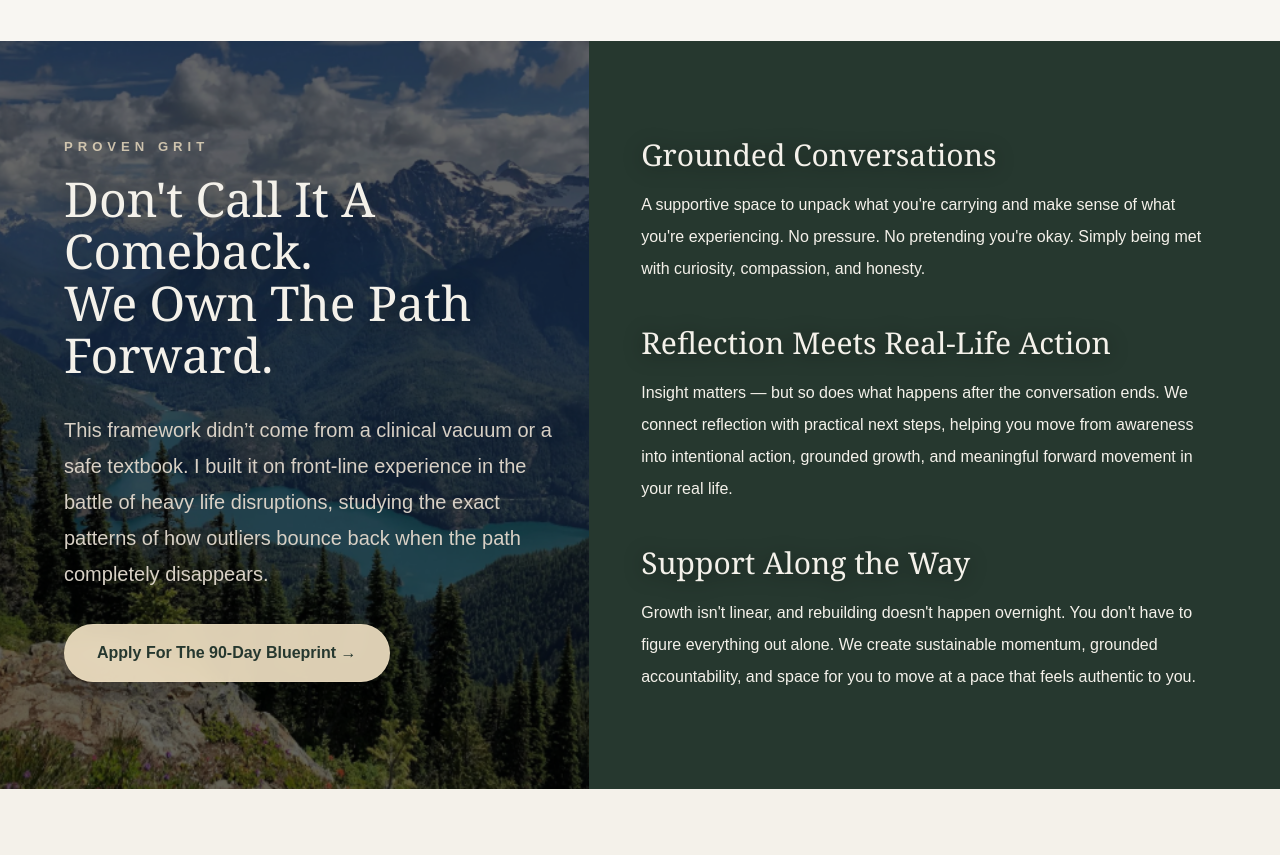
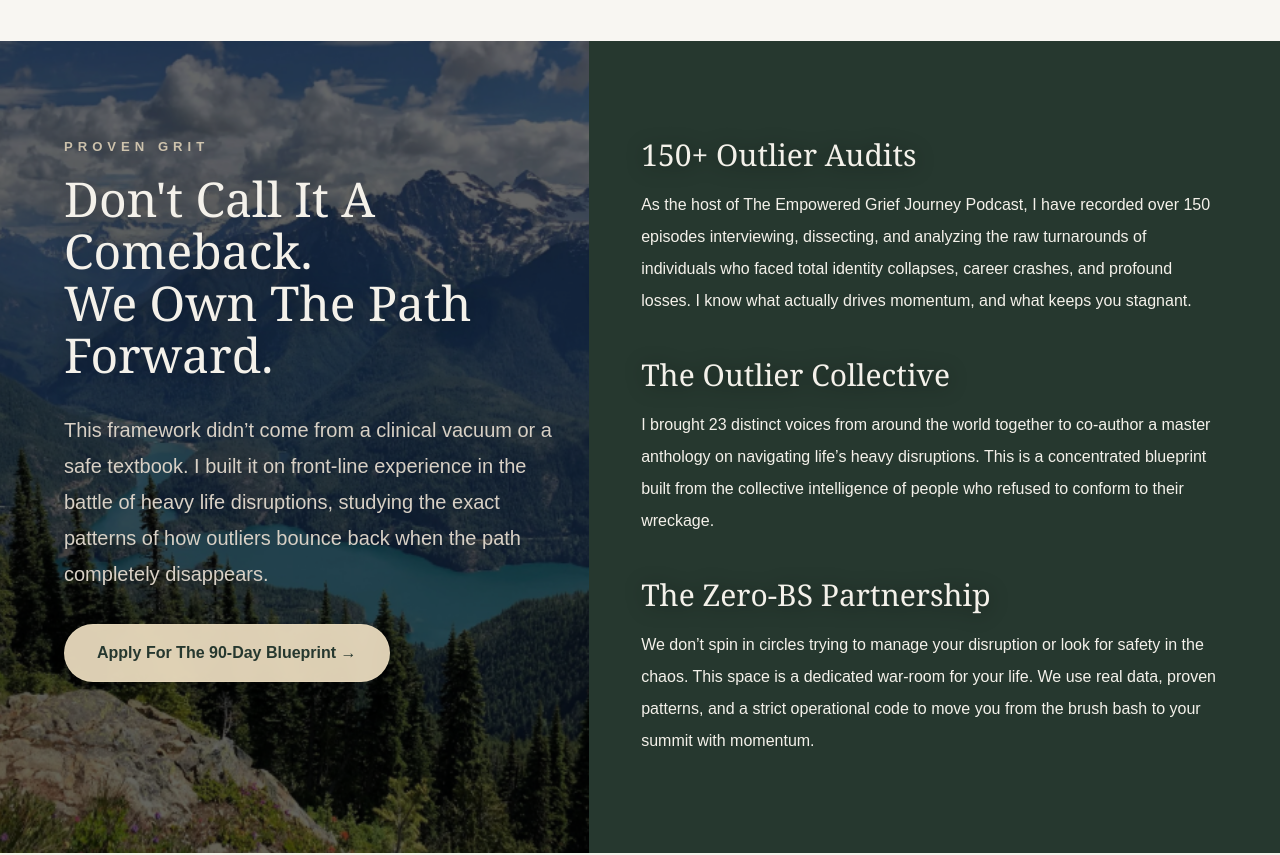
Before and after one commit to mybecomingpath/my-becoming-path, a Next.js app: page / in a window 1280 px wide. Shown: the part 2320-3175 px from the top of the page. Built offline with nearby package versions, Linux system fonts and the light colour scheme.

Commit message:
Update page.tsx

```diff
--- a/app/page.tsx
+++ b/app/page.tsx
@@ -246,33 +246,25 @@ I’m Chris Mamone, and after hosting a podcast with 150+ episodes and writing a
 
     <div className="space-y-10">
       <div className="pl-7">
-        <h3 className="font-serif text-3xl drop-shadow-[0_2px_10px_rgba(0,0,0,0.45)]">Grounded Conversations</h3>
+        <h3 className="font-serif text-3xl drop-shadow-[0_2px_10px_rgba(0,0,0,0.45)]">150+ Outlier Audits</h3>
         <p className="mt-4 leading-8 text-[#F4F1EA]">
-          A supportive space to unpack what you're carrying and make sense of
-          what you're experiencing. No pressure. No pretending you're okay.
-          Simply being met with curiosity, compassion, and honesty.
+          As the host of The Empowered Grief Journey Podcast, I have recorded over 150 episodes interviewing, dissecting, and analyzing the raw turnarounds of individuals who faced total identity collapses, career crashes, and profound losses. I know what actually drives momentum, and what keeps you stagnant.
         </p>
       </div>
 
       <div className="pl-7">
         <h3 className="font-serif text-3xl drop-shadow-[0_2px_10px_rgba(0,0,0,0.45)]">
-          Reflection Meets Real-Life Action
+          The Outlier Collective
         </h3>
         <p className="mt-4 leading-8 text-[#F4F1EA]">
-          Insight matters — but so does what happens after the conversation ends.
-          We connect reflection with practical next steps, helping you move from
-          awareness into intentional action, grounded growth, and meaningful
-          forward movement in your real life.
+          I brought 23 distinct voices from around the world together to co-author a master anthology on navigating life’s heavy disruptions. This is a concentrated blueprint built from the collective intelligence of people who refused to conform to their wreckage.
         </p>
       </div>
 
       <div className="pl-7">
-        <h3 className="font-serif text-3xl drop-shadow-[0_2px_10px_rgba(0,0,0,0.45)]">Support Along the Way</h3>
+        <h3 className="font-serif text-3xl drop-shadow-[0_2px_10px_rgba(0,0,0,0.45)]">The Zero-BS Partnership</h3>
         <p className="mt-4 leading-8 text-[#F4F1EA]">
-          Growth isn't linear, and rebuilding doesn't happen overnight. You don't
-          have to figure everything out alone. We create sustainable momentum,
-          grounded accountability, and space for you to move at a pace that feels
-          authentic to you.
+          We don’t spin in circles trying to manage your disruption or look for safety in the chaos. This space is a dedicated war-room for your life. We use real data, proven patterns, and a strict operational code to move you from the brush bash to your summit with momentum.
         </p>
       </div>
     </div>
```
